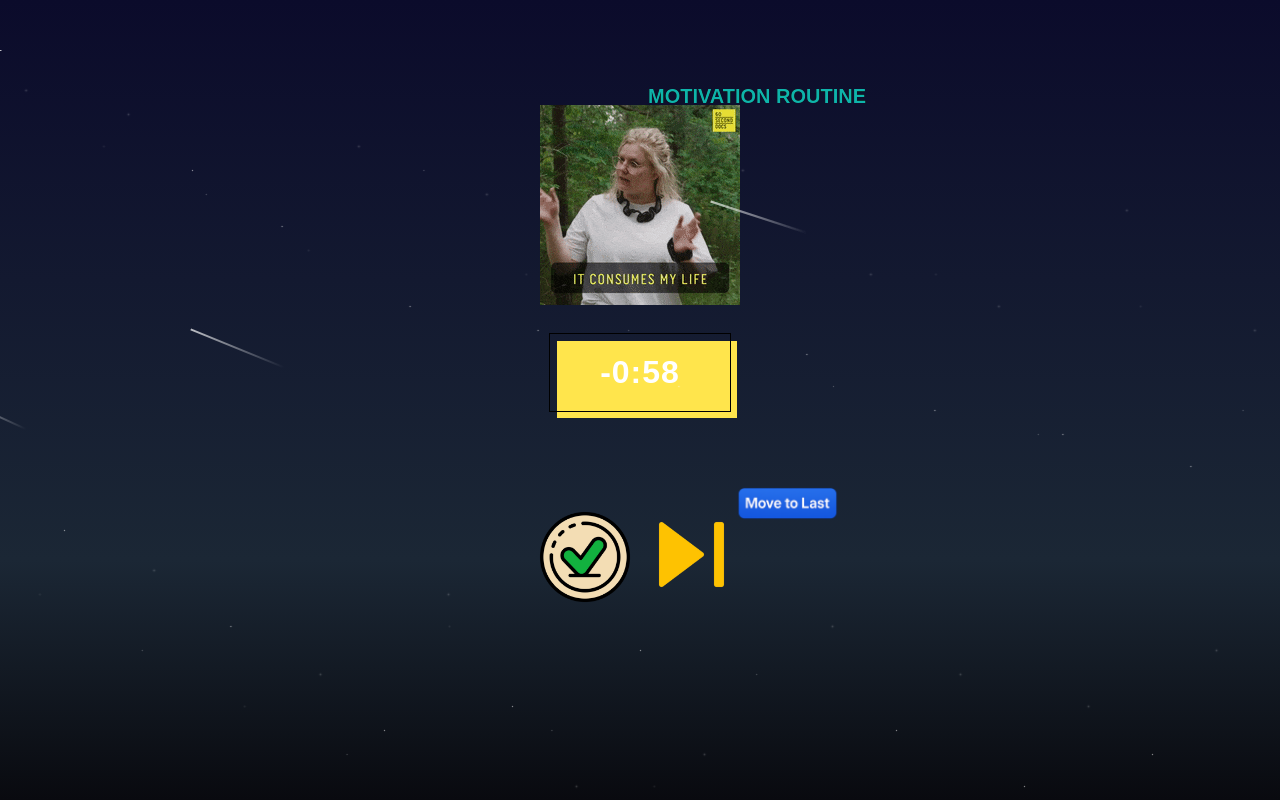
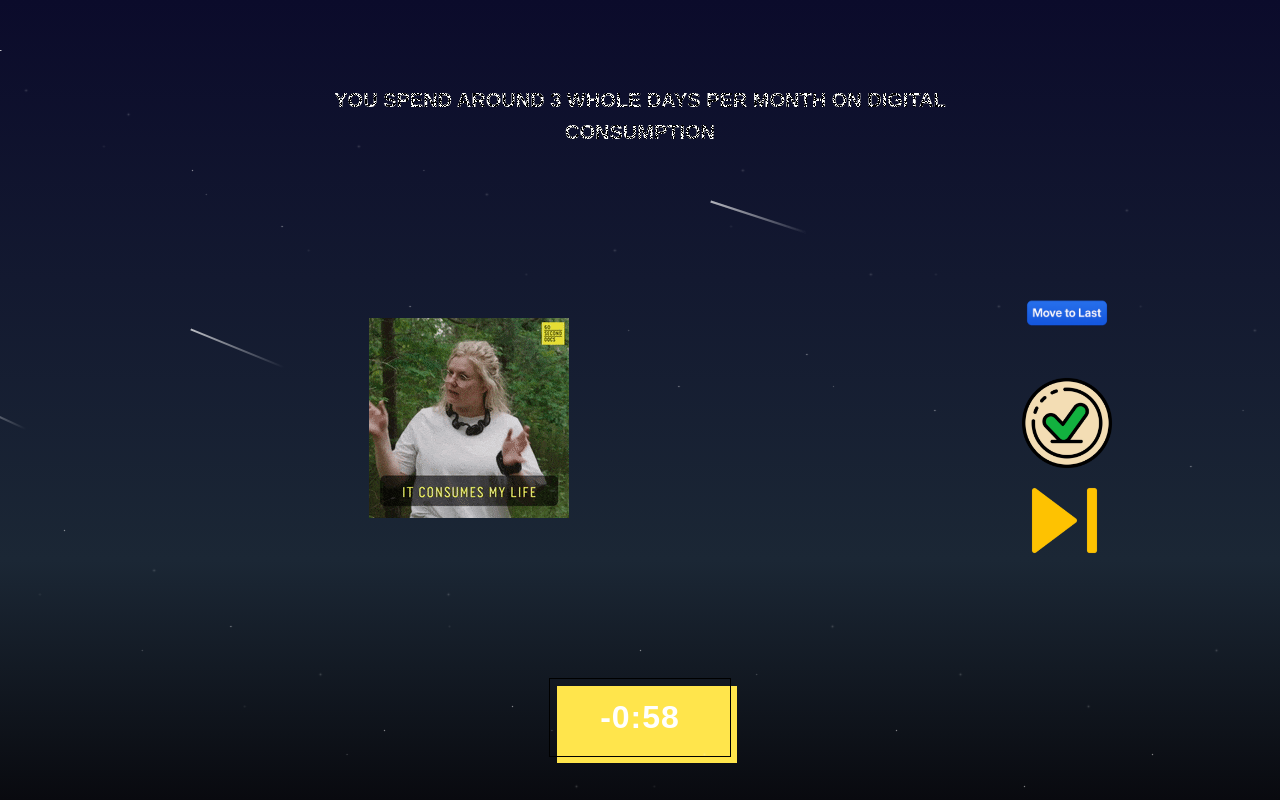
Before and after one commit to SkyL3on/routinery, a React (Create React App) app: page / in a window 1280 px wide. Both pictures are taken after a click on the element "Motivation ROUTINE". Built offline with nearby package versions, Linux system fonts and the light colour scheme.

Commit message:
UI Fixes

```diff
--- a/src/ActiveRoutine.css
+++ b/src/ActiveRoutine.css
@@ -1,16 +1,30 @@
+.routineBlock {
+    display: flex;
+    width: 100%;
+    height: 100%;
+    justify-content: center;
+}
+
 .activeRoutine {
+    overflow: visible;
+    display: flex;
+    flex-direction: column;
+    width: 100%;
+    height: 100%;
     .routineName {
-        position: relative;
         text-transform: uppercase;
+        min-width: 55%;
+        min-height: 10%;
         color: #0000;
         font-family: sans-serif;
         font-size: 20px;
         font-weight: bold;
+        padding: 5%;
         background:
                 repeating-radial-gradient(#000 0 0.0001%,#fff 0 0.0002%) 50% 0/2500px 2500px,
                 repeating-conic-gradient(#000 0 0.0001%,#fff 0 0.0002%) 50% 50%/2500px 2500px;
         background-blend-mode: difference;
-        mix-blend-mode: lighten;
+        /*mix-blend-mode: lighten;*/
         -webkit-background-clip: text;
         background-clip: text;
         body{
@@ -67,8 +81,19 @@
 
         /*Tooltip text*/
         .tooltip {
-            position: relative;
-            color: #00b4ab;
+            /*color: #00b4ab;*/
+            text-transform: uppercase;
+            color: #0000;
+            font-family: sans-serif;
+            font-size: 20px;
+            font-weight: bold;
+            background:
+                    repeating-radial-gradient(#000 0 0.0001%,#fff 0 0.0002%) 50% 0/2500px 2500px,
+                    repeating-conic-gradient(#000 0 0.0001%,#fff 0 0.0002%) 50% 50%/2500px 2500px;
+            background-blend-mode: difference;
+            /*mix-blend-mode: lighten;*/
+            -webkit-background-clip: text;
+            background-clip: text;
         }
 
         .tooltip .tooltip-text {
@@ -83,7 +108,7 @@
             border-radius: 6px;
             padding: 10px;
             position: absolute;
-            z-index: 1;
+            z-index: 9999;
             left: 50%;
             top: 125%;
             bottom: auto;
@@ -401,7 +426,6 @@
 
 *, *::before, *::after {
     padding: 0;
-    margin: 0 auto;
     box-sizing: border-box;
 }
 
--- a/src/ActiveRoutine.js
+++ b/src/ActiveRoutine.js
@@ -115,7 +115,7 @@ const ActiveRoutine = ( {activeRoutine= {}, resetActiveRoutine = () => {} } ) =>
 
 
     return (
-        <div>
+        <div className="routineBlock">
             { activateCelebration ? (
                 <div className="activate-celebration">
                     <div className="confetti"></div>
@@ -141,7 +141,7 @@ const ActiveRoutine = ( {activeRoutine= {}, resetActiveRoutine = () => {} } ) =>
                 <div className="activeRoutine">
                     <div className="routineName">
 
-                        <span className="tooltip">{routine.routine}<span className="tooltip-text">{currentActivity?.activityDescription ?? "Just Begin"}</span></span>
+                        <span className="tooltip">{currentActivity?.activityname}<span className="tooltip-text">{currentActivity?.activityDescription ?? "Just Begin"}</span></span>
                         {/*<span className="tooltip"*/}
                         {/*      data-tooltip={currentActivity?.activityDescription ?? "Just Begin"}>?</span>*/}
                     </div>
--- a/src/ActivityItem.css
+++ b/src/ActivityItem.css
@@ -1,9 +1,91 @@
 .activityClass {
     display: flex;
     flex-direction: column;
-    margin-top: 10%;
+    .displayClass {
+        display: flex;
+        justify-content: space-evenly;
+        height: 60vh;
+        .gifClass{
+            /*position: relative; !* only if needed *!*/
+            /*z-index: 1;*/
+            display: flex;
+            justify-content: center;
+            align-items: center;
+            max-width: 60%;
+            /*max-height: 60%;*/
+            min-width: 60%;
+            min-height: 60%;
+
+            .gifImage{
+                /*position: relative; !* only if needed *!*/
+                /*z-index: 1;*/
+                max-width: 91vh;
+                max-height:  60vh;
+                /*max-width: 60%;*/
+                /*max-height: 60%;*/
+                /*width: auto;*/
+                /*height: auto;*/
+                object-fit: contain; /* ensures image fits inside box without cropping */
+                display: block;
+                /*min-width: 28vh;*/
+                /*min-height: 90vh;*/
+            }
+        }
+
+        .controlClass {
+            display: flex;
+            flex-direction: column;
+            justify-content: center;
+            align-items: center;
+            padding: 6%;
+
+            .lastClass{
+                z-index: 100;
+                .functions{
+                    width: 102px;
+                    height: 102px;
+                    cursor: pointer;
+                }
+            }
+
+            .functionClass {
+                z-index: 100;
+                display: flex;
+                justify-content: center;
+                flex-direction: column;
+                .activityFunction{
+                    display: flex;
+
+                    .functions{
+                        max-width: 100px;
+                        max-height: 100px;
+                        cursor: pointer;
+                    }
+                }
+                .done{
+                }
+            }
+        }
+    }
+    .timeClass {
+        display: flex;
+        flex-direction: column;
+        align-items: center;
+        min-width: 200px;
+        .runningTime{
+            margin: 20px;
+            font-weight: 900;
+            color: #fff;
+            font-size: 32px;
+        }
+    }
+
+
+
+
     .activityBlock {
         display:  flex;
+
         .activityName {
             position: fixed;
             /*left: 19%;*/
@@ -74,61 +156,10 @@
 
 
         }
-        .gifClass{
-            .gifImage{
-                max-width: 200px;
-                max-height: 300px;
-            }
-        }
+
+
     }
 
-
-    .timeClass {
-        display: flex;
-        flex-direction: column;
-        align-items: center;
-        min-width: 200px;
-        .runningTime{
-            margin: 20px;
-            font-weight: 900;
-            color: #fff;
-            font-size: 32px;
-        }
-    }
-    .lastClass{
-        position: relative;
-        left: 32%;
-        width: 0;
-        height: 0;
-        z-index: 100;
-        .functions{
-            position: absolute;
-            width: 125px;
-            height: 125px;
-            margin: 10px;
-            cursor: pointer;
-        }
-    }
-
-    .functionClass {
-        z-index: 100;
-        display: flex;
-        justify-content: center;
-        margin-top: 65px;
-        .activityFunction{
-            display: flex;
-
-            .functions{
-                max-width: 100px;
-                max-height: 100px;
-                margin: 10px;
-                cursor: pointer;
-            }
-        }
-        .done{
-            margin-right: -11px;
-        }
-    }
 }
 
 .neon-text {
@@ -411,7 +442,7 @@ input {
     color: #fff;
     padding: 4px 8px;
     border-radius: 4px;
-    top: 30px; /* or wherever you want it */
+    top: 10%; /* or wherever you want it */
     left: 50%;
     transform: translateX(-50%);
 }
--- a/src/ActivityItem.js
+++ b/src/ActivityItem.js
@@ -13,36 +13,24 @@ const ActivityItem = ({ activity, isRunning, elapsedTime, displayTime, onPause,
 
   return (
       <div className="activityClass" >
-          <div className="activityBlock" >
+          {/*<div className="activityBlock" >*/}
+          {/*        {   */}
+          {/*            activeRoutine?.displayDetails !== 0 ? (*/}
+          {/*            <div className="activityName" >*/}
+          {/*                <div className="activityMains neone">{activity.activityname}*/}
+          {/*                    <span>{activity.activityname}</span>*/}
+          {/*                    <span>{activity.activityname}</span>*/}
+          {/*                    <span>You can do It</span>*/}
+          {/*                </div>*/}
+          {/*            </div> ) : null*/}
+          {/*        }*/}
+          {/*</div>*/}
 
-                  {/*{   */}
-                  {/*    activeRoutine?.displayDetails !== 0 ? (*/}
-                  {/*    <div className="activityName" >*/}
-                  {/*        <div className="activityMains neone">{activity.activityname}*/}
-                  {/*            <span>{activity.activityname}</span>*/}
-                  {/*            <span>{activity.activityname}</span>*/}
-                  {/*            <span>You can do It</span>*/}
-                  {/*        </div>*/}
-                  {/*    </div> ) : null*/}
-                  {/*}  */}
-
-
-          </div>
+          <div className="displayClass">
               <div className="gifClass" >
                   <img src={activity?.activityimage || require('./activityimages/meditation.gif')} alt="React Image" className="gifImage" />
               </div>
-          <div className="timeClass">
-              <div className="runningTime button-52" role="button">
-                  {extraTime > 0 ? (
-                      <div className="neon-text" style={{ color: 'red' }}>
-                          (+{Math.floor(extraTime / 60)}m {extraTime % 60}s extra)
-                      </div>
-                  ) : (
-                      displayTime
-                  )}
-              </div>
-
-          </div>
+              <div className="controlClass" >
                   <div className="lastClass" onClick={onMoveToLast}>
                       <img src={require('./assets/last.png')} alt="React Image" className="functions" />
                   </div>
@@ -64,6 +52,22 @@ const ActivityItem = ({ activity, isRunning, elapsedTime, displayTime, onPause,
                           <img src={require('./assets/skip.png')} alt="React Image" className="functions" />
                       </div>
                   </div>
+              </div>
+          </div>
+
+          <div className="timeClass">
+              <div className="runningTime button-52" role="button">
+                  {extraTime > 0 ? (
+                      <div className="neon-text" style={{ color: 'red' }}>
+                          (+{Math.floor(extraTime / 60)}m {extraTime % 60}s extra)
+                      </div>
+                  ) : (
+                      displayTime
+                  )}
+              </div>
+
+          </div>
+
 
       </div>
   );
--- a/src/Routinery.js
+++ b/src/Routinery.js
@@ -51,35 +51,69 @@ const Routinery = () => {
   const rollRoutines = [
     {
       routine: "-----------------Meditate-----------------",
-      weight: 1,
+      weight: 10,
       displayDetails: 0,
       activity: [
-        { activityname: "Meditate", activityDescription:"Just do it" ,duration: 1, rollEvent: 1, activityimage: generateMotivationImageURL()},
+        { activityname: "Stand Up", activityDescription:"" ,duration: 1, activityimage: generateMotivationImageURL()},
+        { activityname: "Small prep Step for Meditation", activityDescription:"Maybe Use DownDog App, Timer, Candles or Simple Sit on the Aasan" ,duration: 1, activityimage: generateMotivationImageURL()},
+        { activityname: "Just Start Meditation", activityDescription:"" ,duration: 5, activityimage: generateMotivationImageURL()},
       ]
     },
     {
       routine: "-----------------Yoga-----------------",
-      weight: 1,
+      weight: 10,
       displayDetails: 0,
       activity: [
-        { activityname: "Yoga",  activityDescription:"Just do it 2",duration: 1, rollEvent: 1, activityimage: generateMotivationImageURL()},
+        { activityname: "Stand Up", activityDescription:"" ,duration: 1, activityimage: generateMotivationImageURL()},
+        { activityname: "Put the Chair Inside and expand Yoga Mat", activityDescription:", " ,duration: 1, activityimage: generateMotivationImageURL()},
+        { activityname: "Just Start with simple Stretches", activityDescription:"Maybe Use DownDog App, or just do wall slides" ,duration: 5, activityimage: generateMotivationImageURL()},
       ]
     },
     {
-      routine: "-----------------Exercise-----------------",
-      weight: 1,
+      routine: "-----------------Exercise----------------------------------",
+      weight: 10,
       displayDetails: 0,
       activity: [
-        { activityname: "Exercise", duration: 1, rollEvent: 1, activityimage: generateMotivationImageURL() },
+        { activityname: "Stand Up", activityDescription:"" ,duration: 1, activityimage: generateMotivationImageURL()},
+        { activityname: "Put the Chair Inside", activityDescription:", " ,duration: 1, activityimage: generateMotivationImageURL()},
+        { activityname: "Just Start with a quick Resistance Band Routine", activityDescription:"Maybe Use DownDog App, or just do wall slides" ,duration: 5, activityimage: generateMotivationImageURL()},
       ]
     },
-
+    {
+      routine: "-----------------Guitar----------------------------------",
+      weight: 10,
+      displayDetails: 0,
+      activity: [
+        { activityname: "Stand Up", activityDescription:"" ,duration: 1, activityimage: generateMotivationImageURL()},
+        { activityname: "Put the Chair Inside", activityDescription:", " ,duration: 1, activityimage: generateMotivationImageURL()},
+        { activityname: "Just Start Playing the Guitar", activityDescription:"" ,duration: 5, activityimage: generateMotivationImageURL()},
+      ]
+    },
+    {
+      routine: "-----------------Books----------------------------------",
+      weight: 10,
+      displayDetails: 0,
+      activity: [
+        { activityname: "Pick a Book Right Now", activityDescription:"" ,duration: 1, activityimage: generateMotivationImageURL()},
+        { activityname: "Just Read 2 Pages", activityDescription:", " ,duration: 1, activityimage: generateMotivationImageURL()},
+      ]
+    },
+    {
+      routine: "-----------------Postures-----------------",
+      weight: 10,
+      displayDetails: 0,
+      activity: [
+        { activityname: "Wall slides" , activityDescription:", " ,duration: 2, activityimage: generateMotivationImageURL()},
+        { activityname: "Anulom Vilom", activityDescription:"" ,duration: 1, activityimage: generateMotivationImageURL()},
+      ]
+    },
   ];
 
   const Routines = [
     {
-      routine: "-----------------Booosters-----------------",
+      routine: "-----------------Lucky Box-----------------",
       rollEvent: 1,
+      routineType: 'rolling',
       activity: [
         { activityname: "Take a Deep Breath",activityDescription:"Take a Deep Breath", duration: 1, activityimage: require('./activityimages/deepbreath.gif'), displayDetails: 0},
       ]
@@ -110,6 +144,7 @@ const Routinery = () => {
     // },
     {
       routine: "Motivation ROUTINE",
+      routineType: 'motivation',
       activity: [
         { activityname: "You spend around 3 whole days per month on Digital Consumption", activityDescription: "You spend around 3 whole days per month on Digital Consumption", duration: 1, activityimage: require('./activityimages/consumes.gif')},
         { activityname: "It will never be Enough", activityDescription:"It will never be Enough", duration: 5, activityimage: require('./activityimages/neverenough.gif')},
@@ -235,7 +270,7 @@ const Routinery = () => {
     <div className="rootdivision">
         { currentMode === "homepage"   ?
           Routines.map((select, index) => (
-              <div className="routines button-30" key={index} onClick={() => handleRoutineClick(select)}>
+              <div   className={`routines button-30 ${select?.routineType}`} key={index} onClick={() => handleRoutineClick(select)}>
                   {select.routine}
               </div> )
           )
```
Also changed, not shown: src/Routinery.css (+17 -0 lines). Lines whose indentation alone changed are shown as unchanged.
